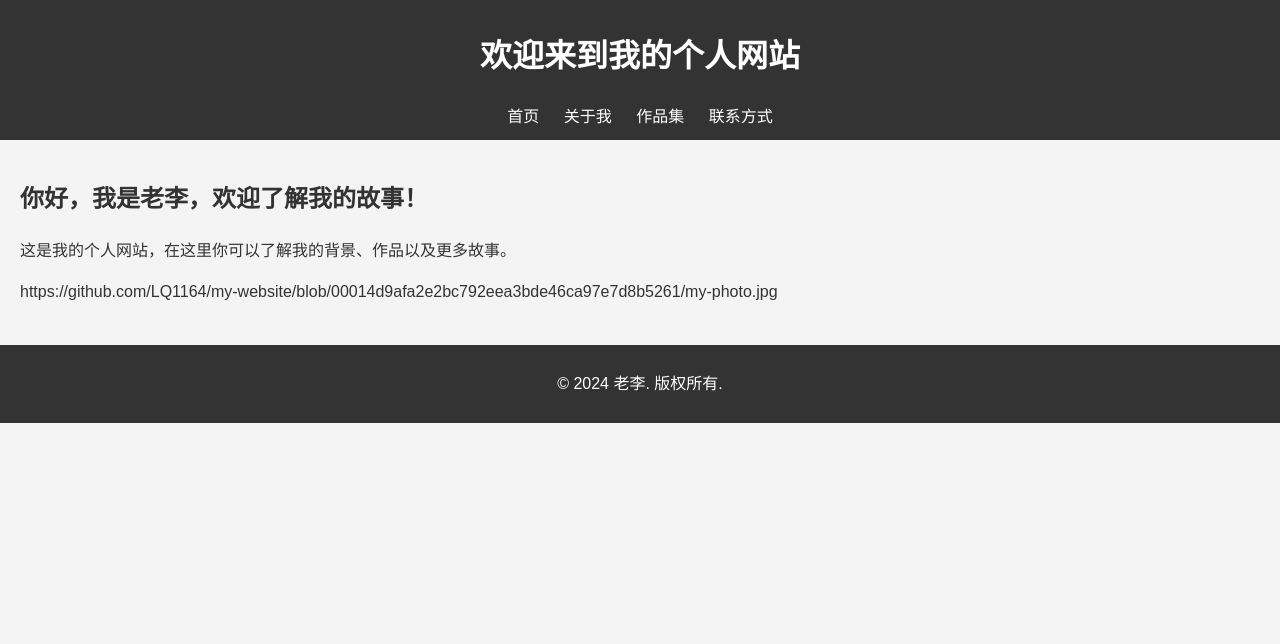
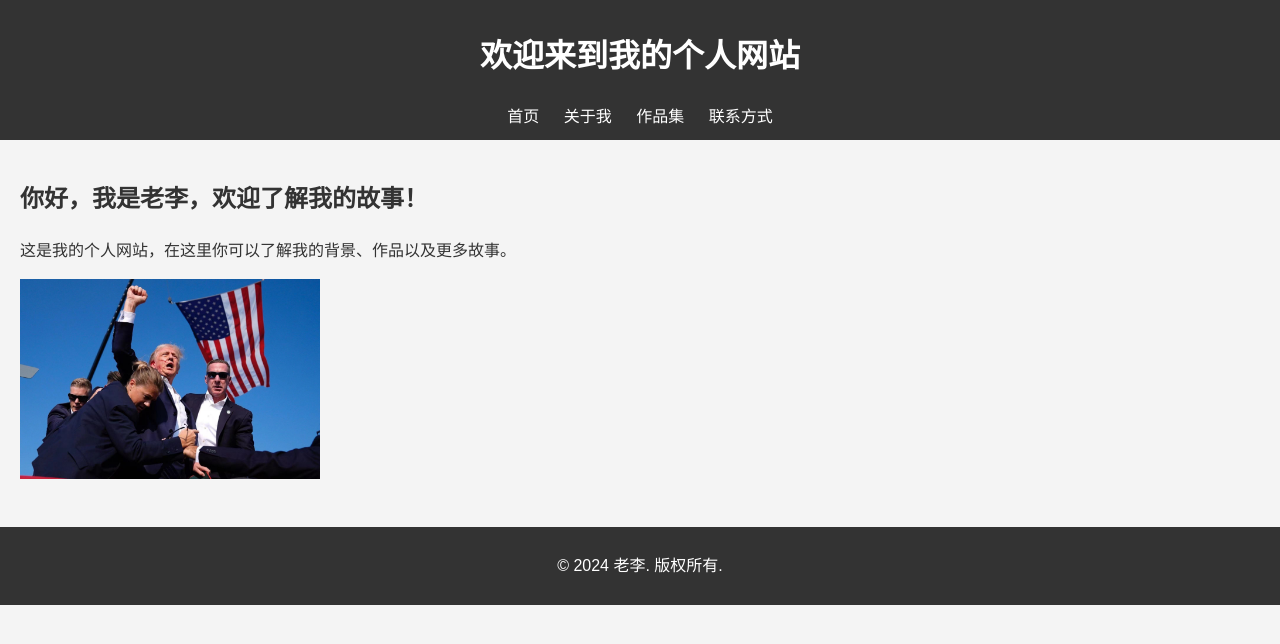
Before and after one commit to LQ1164/my-website, a plain HTML site: page index.html in a window 1280 px wide. Drawn offline with Linux system fonts and the light colour scheme.

Commit message:
Update index.html

```diff
--- a/index.html
+++ b/index.html
@@ -22,7 +22,8 @@
             <p>这是我的个人网站，在这里你可以了解我的背景、作品以及更多故事。</p>
 
             <!-- 添加图片 -->
-https://github.com/LQ1164/my-website/blob/00014d9afa2e2bc792eea3bde46ca97e7d8b5261/my-photo.jpg
+<img src="https://raw.githubusercontent.com/LQ1164/my-website/00014d9afa2e2bc792eea3bde46ca97e7d8b5261/my-photo.jpg" alt="我的照片" width="300">
+
 
         </section>
     </main>
```
